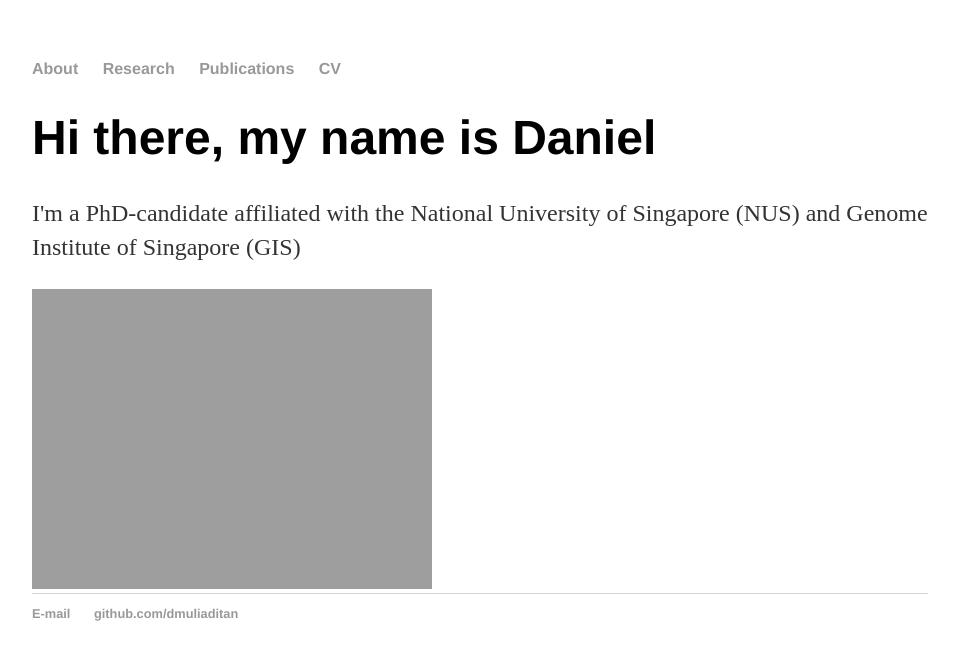
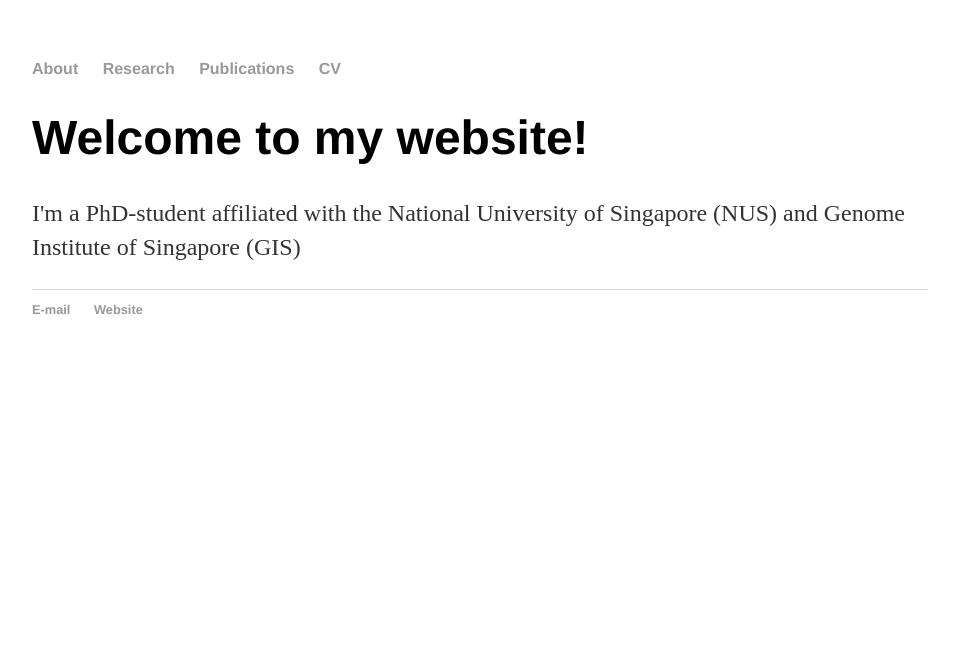
Before and after one commit to dmuliaditan/dmuliaditan.github.io, a Jekyll site: the page index.html, which Jekyll copies as it is, in a window 1280 px wide. Shown: the top 660 px of the page, without its empty margins (160-1118 px from the left). Built offline with Jekyll 4.4.1, drawn with Linux system fonts in a browser that asks for light colours.

Commit message:
Update index.html

```diff
--- a/index.html
+++ b/index.html
@@ -1,10 +1,36 @@
----
-layout: default
-title: Welcome to my website!
----
-<div class="blurb">
-	<h1>Hi there, my name is Daniel</h1>
-	<p>I'm a PhD-candidate affiliated with the National University of Singapore (NUS) and Genome Institute of Singapore (GIS)</p>
-</div><!-- /.blurb -->
+<!DOCTYPE html>
+<html>
+	<head>
+		<title>Welcome to my website</title>
+		<!-- link to main stylesheet -->
+		<link rel="stylesheet" type="text/css" href="/css/main.css">
+	</head>
+	<body>
+		<nav>
+    		<ul>
+        		<li><a href="/">About</a></li>
+	        	<li><a href="/research">Research</a></li>
+        		<li><a href="/publications">Publications</a></li>
+        		<li><a href="/cv">CV</a></li>
+    		</ul>
+		</nav>
 
-<img src=”(https://media-exp1.licdn.com/dms/image/C4D03AQEtXJfCa3lPEg/profile-displayphoto-shrink_800_800/0/1570023656793?e=1646265600&v=beta&t=BP19NBpE4RavFsZA-aXw02bW_SA7a2e9mqPpJHpPVN0)”>
+		<div class="row">
+  		<div class="column"></div>
+  		<div class="column"></div>
+		</div>
+		<div class="container">
+    		<div class="blurb">
+        		<h1>Welcome to my website!</h1>
+				<p>I'm a PhD-student affiliated with the National University of Singapore (NUS) and Genome Institute of Singapore (GIS)</p>
+    		</div><!-- /.blurb -->
+		</div><!-- /.container -->
+
+		<footer>
+    		<ul>
+        		<li><a href="mailto:Daniel_Muliaditan@gis.a-star.edu.sg">E-mail</a></li>
+        		<li><a href="https://github.com/dmuliaditan">Website</a></li>
+			</ul>
+		</footer>
+	</body>
+</html>
```
